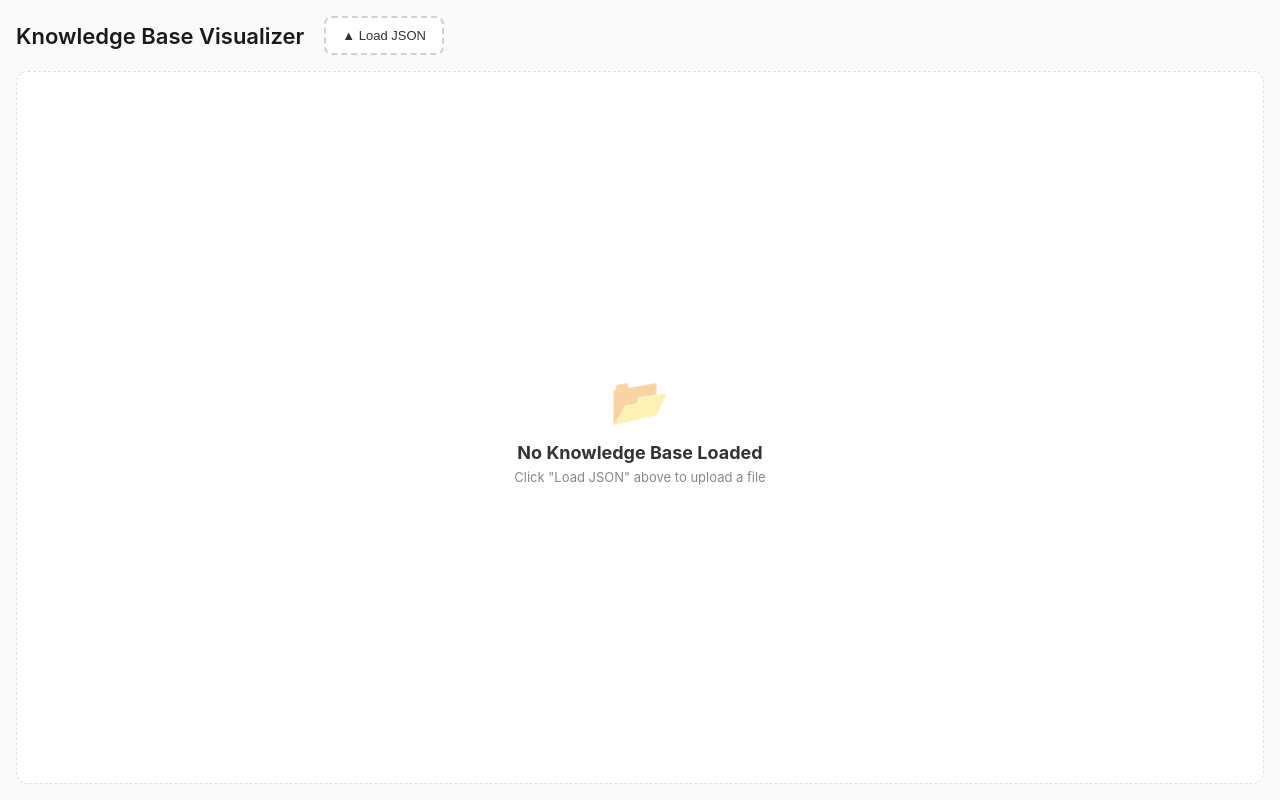
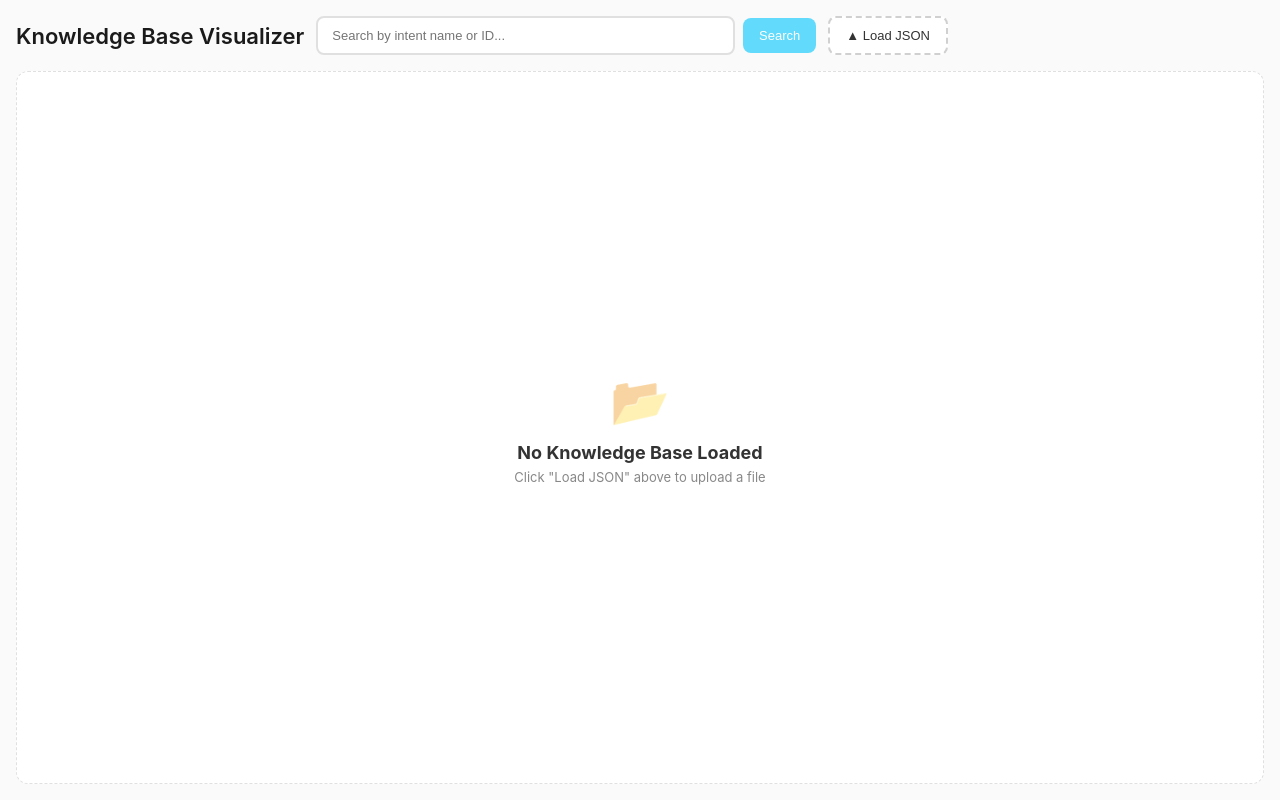
Before and after one commit to SEARO1/kb-tree, a React (Create React App) app: page / in a window 1280 px wide. Built offline with nearby package versions, Linux system fonts and the light colour scheme.

Commit message:
add search intent function

```diff
--- a/src/App.css
+++ b/src/App.css
@@ -23,9 +23,10 @@ body {
 .top-bar {
   display: flex;
   align-items: center;
-  gap: 20px;
+  gap: 12px;
   margin-bottom: 16px;
   flex-shrink: 0;
+  flex-wrap: wrap;
 }
 
 .app-header {
@@ -37,6 +38,130 @@ body {
   font-weight: 600;
   color: #1a1a1a;
   margin: 0;
+}
+
+/* Missing intents bar - inline with Load JSON */
+.missing-intents-bar {
+  display: flex;
+  align-items: center;
+  gap: 8px;
+  padding: 6px 12px;
+  background: #fff3cd;
+  border: 1px solid #ffc107;
+  border-radius: 8px;
+  max-width: 400px;
+}
+
+.missing-intents-title {
+  font-size: 12px;
+  font-weight: 600;
+  color: #856404;
+  white-space: nowrap;
+}
+
+.missing-intents-list {
+  display: flex;
+  gap: 4px;
+  flex-wrap: wrap;
+  max-height: 50px;
+  overflow-y: auto;
+}
+
+.missing-intent-tag {
+  padding: 2px 6px;
+  background: #ffc107;
+  color: #856404;
+  border-radius: 4px;
+  font-size: 10px;
+  font-weight: 500;
+}
+
+.missing-intent-more {
+  font-size: 10px;
+  color: #856404;
+  font-style: italic;
+}
+
+/* Search container */
+.search-container {
+  display: flex;
+  align-items: center;
+  gap: 8px;
+  flex: 1;
+  max-width: 500px;
+}
+
+.search-input {
+  flex: 1;
+  padding: 10px 14px;
+  border: 2px solid #e0e0e0;
+  border-radius: 8px;
+  font-size: 13px;
+  outline: none;
+  transition: border-color 0.2s ease;
+}
+
+.search-input:focus {
+  border-color: #61dafb;
+}
+
+.search-btn {
+  padding: 10px 16px;
+  background: #61dafb;
+  border: none;
+  border-radius: 8px;
+  font-size: 13px;
+  font-weight: 500;
+  color: #fff;
+  cursor: pointer;
+  transition: background 0.2s ease;
+}
+
+.search-btn:hover {
+  background: #4fc9e3;
+}
+
+.search-results-nav {
+  display: flex;
+  align-items: center;
+  gap: 6px;
+}
+
+.nav-btn {
+  padding: 6px 10px;
+  background: #f0f0f0;
+  border: none;
+  border-radius: 6px;
+  font-size: 11px;
+  color: #333;
+  cursor: pointer;
+  transition: background 0.2s ease;
+}
+
+.nav-btn:hover {
+  background: #e0e0e0;
+}
+
+.result-counter {
+  font-size: 12px;
+  color: #666;
+  min-width: 50px;
+  text-align: center;
+}
+
+.clear-btn {
+  padding: 8px 12px;
+  background: #ff6b6b;
+  border: none;
+  border-radius: 6px;
+  font-size: 12px;
+  color: #fff;
+  cursor: pointer;
+  transition: background 0.2s ease;
+}
+
+.clear-btn:hover {
+  background: #ff5252;
 }
 
 /* Upload toggle button */
--- a/src/App.tsx
+++ b/src/App.tsx
@@ -1,24 +1,82 @@
-import React, { useState } from 'react';
+import React, { useState, useCallback, useMemo } from 'react';
 import JsonUploader from './components/JsonUploader';
 import Canvas from './components/Canvas';
-import { parseKBToGraph, FlowNode, FlowEdge } from './components/parseKB';
+import { parseKBToGraph, checkAllIntentsAdded, FlowNode, FlowEdge } from './components/parseKB';
 import './App.css';
 
 function App() {
   const [nodes, setNodes] = useState<FlowNode[]>([]);
   const [edges, setEdges] = useState<FlowEdge[]>([]);
+  const [rawJson, setRawJson] = useState<any>(null);
   const [showUploader, setShowUploader] = useState(false);
+  const [searchQuery, setSearchQuery] = useState('');
+  const [searchResults, setSearchResults] = useState<FlowNode[]>([]);
+  const [currentResultIndex, setCurrentResultIndex] = useState(0);
 
   const handleJsonLoaded = (data: any) => {
     try {
       const { nodes: newNodes, edges: newEdges } = parseKBToGraph(data);
       setNodes(newNodes);
       setEdges(newEdges);
+      setRawJson(data);
       setShowUploader(false);
+      setSearchQuery('');
+      setSearchResults([]);
     } catch (error) {
       console.error(error);
       alert("Invalid JSON format");
     }
+  };
+
+  const intentCheckResult = useMemo(() => {
+    if (!rawJson || nodes.length === 0) return null;
+    return checkAllIntentsAdded(rawJson, nodes);
+  }, [rawJson, nodes]);
+
+  const handleSearch = useCallback(() => {
+    if (!searchQuery.trim()) {
+      setSearchResults([]);
+      return;
+    }
+
+    const query = searchQuery.toLowerCase();
+    const results = nodes.filter((node) => {
+      const label = node.data.label?.toLowerCase() || '';
+      const id = node.id?.toLowerCase() || '';
+      return id.includes(query) || label.includes(query);
+    });
+
+    setSearchResults(results);
+    setCurrentResultIndex(0);
+  }, [searchQuery, nodes]);
+
+  const handleKeyDown = (e: React.KeyboardEvent) => {
+    if (e.key === 'Enter') {
+      handleSearch();
+    } else if (e.key === 'F3' || (e.key === 'f' && e.ctrlKey)) {
+      e.preventDefault();
+      navigateResults('next');
+    }
+  };
+
+  const navigateResults = (direction: 'next' | 'prev') => {
+    if (searchResults.length === 0) return;
+
+    if (direction === 'next') {
+      setCurrentResultIndex((prev) =>
+        prev < searchResults.length - 1 ? prev + 1 : 0
+      );
+    } else {
+      setCurrentResultIndex((prev) =>
+        prev > 0 ? prev - 1 : searchResults.length - 1
+      );
+    }
+  };
+
+  const clearSearch = () => {
+    setSearchQuery('');
+    setSearchResults([]);
+    setCurrentResultIndex(0);
   };
 
   return (
@@ -26,6 +84,30 @@ function App() {
       <div className="top-bar">
         <div className="app-header">
           <h1>Knowledge Base Visualizer</h1>
+        </div>
+
+        <div className="search-container">
+          <input
+            type="text"
+            className="search-input"
+            placeholder="Search by intent name or ID..."
+            value={searchQuery}
+            onChange={(e) => setSearchQuery(e.target.value)}
+            onKeyDown={handleKeyDown}
+          />
+          <button className="search-btn" onClick={handleSearch}>Search</button>
+          {searchResults.length > 0 && (
+            <div className="search-results-nav">
+              <button className="nav-btn" onClick={() => navigateResults('prev')}>▲</button>
+              <span className="result-counter">
+                {currentResultIndex + 1} / {searchResults.length}
+              </span>
+              <button className="nav-btn" onClick={() => navigateResults('next')}>▼</button>
+            </div>
+          )}
+          {searchQuery && (
+            <button className="clear-btn" onClick={clearSearch}>✕</button>
+          )}
         </div>
 
         <button
@@ -40,12 +122,35 @@ function App() {
             <JsonUploader onJsonLoaded={handleJsonLoaded} />
           </div>
         )}
+
+        {intentCheckResult && !intentCheckResult.allAdded && (
+          <div className="missing-intents-bar">
+            <span className="missing-intents-title">
+              ⚠ Missing ({intentCheckResult.addedIntents}/{intentCheckResult.totalIntents}):
+            </span>
+            <div className="missing-intents-list">
+              {intentCheckResult.missingIntents.slice(0, 20).map((id) => (
+                <span key={id} className="missing-intent-tag">{id}</span>
+              ))}
+              {intentCheckResult.missingIntents.length > 20 && (
+                <span className="missing-intent-more">
+                  +{intentCheckResult.missingIntents.length - 20} more
+                </span>
+              )}
+            </div>
+          </div>
+        )}
       </div>
 
       <div className="main-content">
         {nodes.length > 0 ? (
           <div className="canvas-container">
-            <Canvas initialNodes={nodes} initialEdges={edges} />
+            <Canvas
+              initialNodes={nodes}
+              initialEdges={edges}
+              searchResults={searchResults}
+              currentResultIndex={currentResultIndex}
+            />
           </div>
         ) : (
           <div className="empty-state">
--- a/src/components/Canvas.tsx
+++ b/src/components/Canvas.tsx
@@ -1,4 +1,4 @@
-import React, { useEffect, useCallback } from 'react';
+import { useEffect, useCallback, useMemo } from 'react';
 import {
   ReactFlow,
   Controls,
@@ -10,6 +10,8 @@ import {
   Edge,
   Node,
   MiniMap,
+  ReactFlowProvider,
+  useReactFlow,
 } from '@xyflow/react';
 import ELK from 'elkjs/lib/elk.bundled.js';
 import '@xyflow/react/dist/style.css';
@@ -19,6 +21,8 @@ import { FlowNode, FlowEdge } from './parseKB';
 interface CanvasProps {
   initialNodes: FlowNode[];
   initialEdges: FlowEdge[];
+  searchResults?: FlowNode[];
+  currentResultIndex?: number;
 }
 
 const elk = new ELK();
@@ -61,9 +65,12 @@ const getLayoutedElements = async (nodes: FlowNode[], edges: FlowEdge[], dir = '
   }
 };
 
-export default function Canvas({ initialNodes, initialEdges }: CanvasProps) {
+function CanvasInner({ initialNodes, initialEdges, searchResults = [], currentResultIndex = 0 }: CanvasProps) {
   const [nodes, setNodes, onNodesChange] = useNodesState<Node>([]);
   const [edges, setEdges, onEdgesChange] = useEdgesState<Edge>([]);
+  const { setCenter, getNode } = useReactFlow();
+
+  const currentSearchNode = searchResults[currentResultIndex];
 
   useEffect(() => {
     const applyLayout = async () => {
@@ -80,6 +87,20 @@ export default function Canvas({ initialNodes, initialEdges }: CanvasProps) {
     applyLayout();
   }, [initialNodes, initialEdges, setNodes, setEdges]);
 
+  // Center on the current search result node
+  useEffect(() => {
+    if (currentSearchNode) {
+      const node = getNode(currentSearchNode.id);
+      if (node) {
+        setCenter(node.position.x + 125, node.position.y + 40, { duration: 500, zoom: 1.5 });
+      }
+    }
+  }, [currentSearchNode, setCenter, getNode]);
+
+  const highlightedNodeIds = useMemo(() => {
+    return new Set(searchResults.map(n => n.id));
+  }, [searchResults]);
+
   const onConnect = useCallback(
     (params: Connection) => setEdges((eds: Edge[]) => addEdge(params, eds)),
     [setEdges],
@@ -88,7 +109,17 @@ export default function Canvas({ initialNodes, initialEdges }: CanvasProps) {
   return (
     <div style={{ width: '100%', height: '100%' }}>
       <ReactFlow
-        nodes={nodes}
+        nodes={nodes.map(node => ({
+          ...node,
+          style: highlightedNodeIds.has(node.id)
+            ? {
+                background: '#fef08a',
+                border: '2px solid #eab308',
+                borderRadius: '4px',
+                zIndex: 10,
+              }
+            : {},
+        }))}
         edges={edges}
         onNodesChange={onNodesChange}
         onEdgesChange={onEdgesChange}
@@ -101,10 +132,11 @@ export default function Canvas({ initialNodes, initialEdges }: CanvasProps) {
         <Controls showInteractive={false} />
         <MiniMap
           nodeColor={(node) => {
+            if (node.id === currentSearchNode?.id) return '#eab308';
             switch (node.type) {
               case 'input': return '#61dafb';
               case 'output': return '#ff6b6b';
-              default: return '#c8e6c9';
+              default: return highlightedNodeIds.has(node.id) ? '#fef08a' : '#c8e6c9';
             }
           }}
           maskColor="rgba(0, 0, 0, 0.1)"
@@ -114,3 +146,11 @@ export default function Canvas({ initialNodes, initialEdges }: CanvasProps) {
     </div>
   );
 }
+
+export default function Canvas(props: CanvasProps) {
+  return (
+    <ReactFlowProvider>
+      <CanvasInner {...props} />
+    </ReactFlowProvider>
+  );
+}
```
